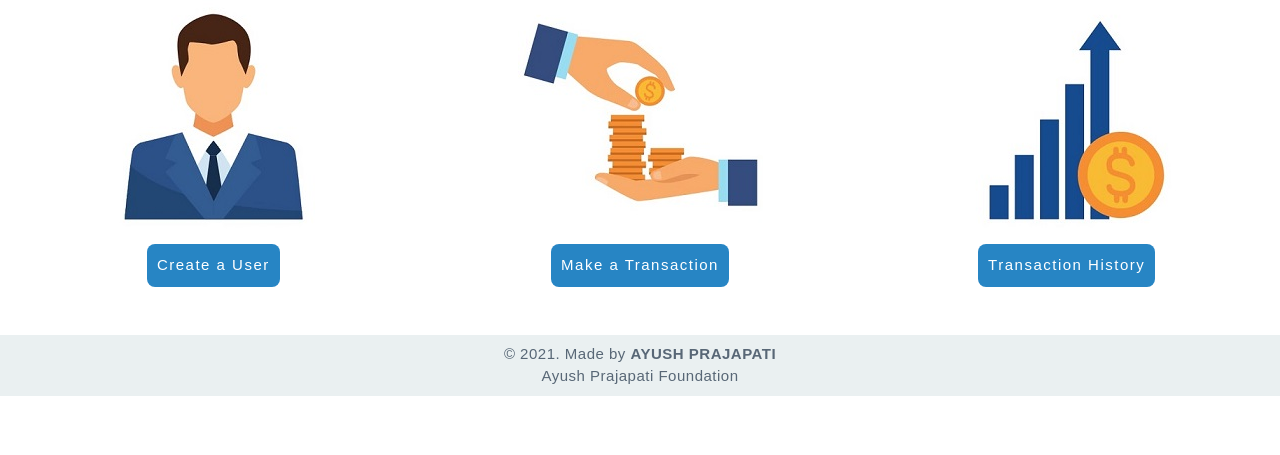
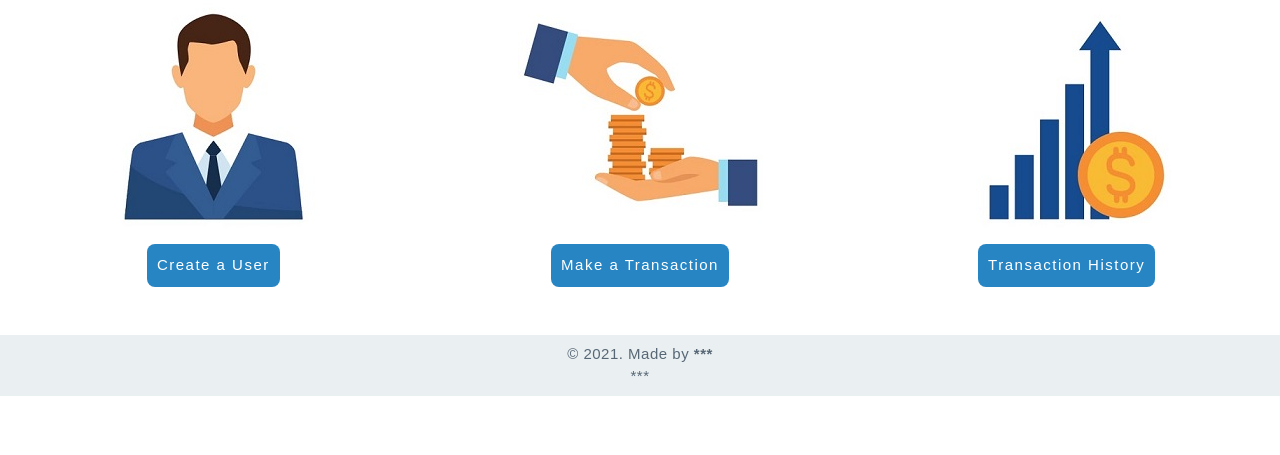
Before and after one commit to Priyansusahoo/Mini_Project, a PHP site: page / in a window 1280 px wide. Shown: the part 345-800 px from the top of the page. Run offline with PHP 8.4, Linux system fonts and the light colour scheme.

Commit message:
Update index.php

```diff
--- a/group Mini-project/index.php
+++ b/group Mini-project/index.php
@@ -52,7 +52,7 @@
             </div>
       </div>
       <footer class="text-center mt-5 py-2">
-        <p>&copy 2021. Made by <b>AYUSH PRAJAPATI</b> <br> Ayush Prajapati Foundation</p>
+        <p>&copy 2021. Made by <b>***</b> <br> *** </p>
       </footer>
       <script src="https://code.jquery.com/jquery-3.5.1.slim.min.js" integrity="sha384-DfXdz2htPH0lsSSs5nCTpuj/zy4C+OGpamoFVy38MVBnE+IbbVYUew+OrCXaRkfj" crossorigin="anonymous"></script>
 <script src="https://cdn.jsdelivr.net/npm/bootstrap@4.5.3/dist/js/bootstrap.bundle.min.js" integrity="sha384-ho+j7jyWK8fNQe+A12Hb8AhRq26LrZ/JpcUGGOn+Y7RsweNrtN/tE3MoK7ZeZDyx" crossorigin="anonymous"></script>
```
